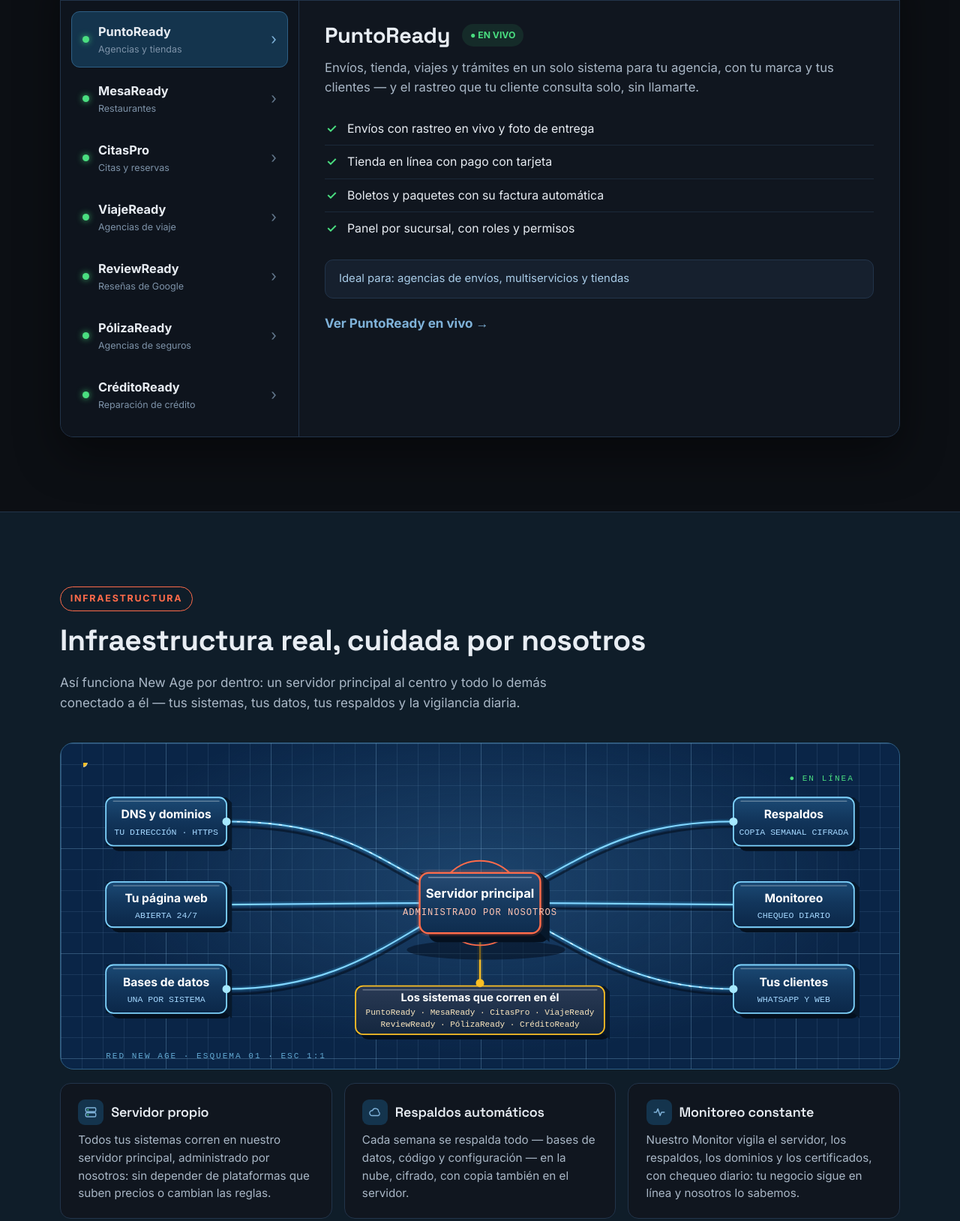
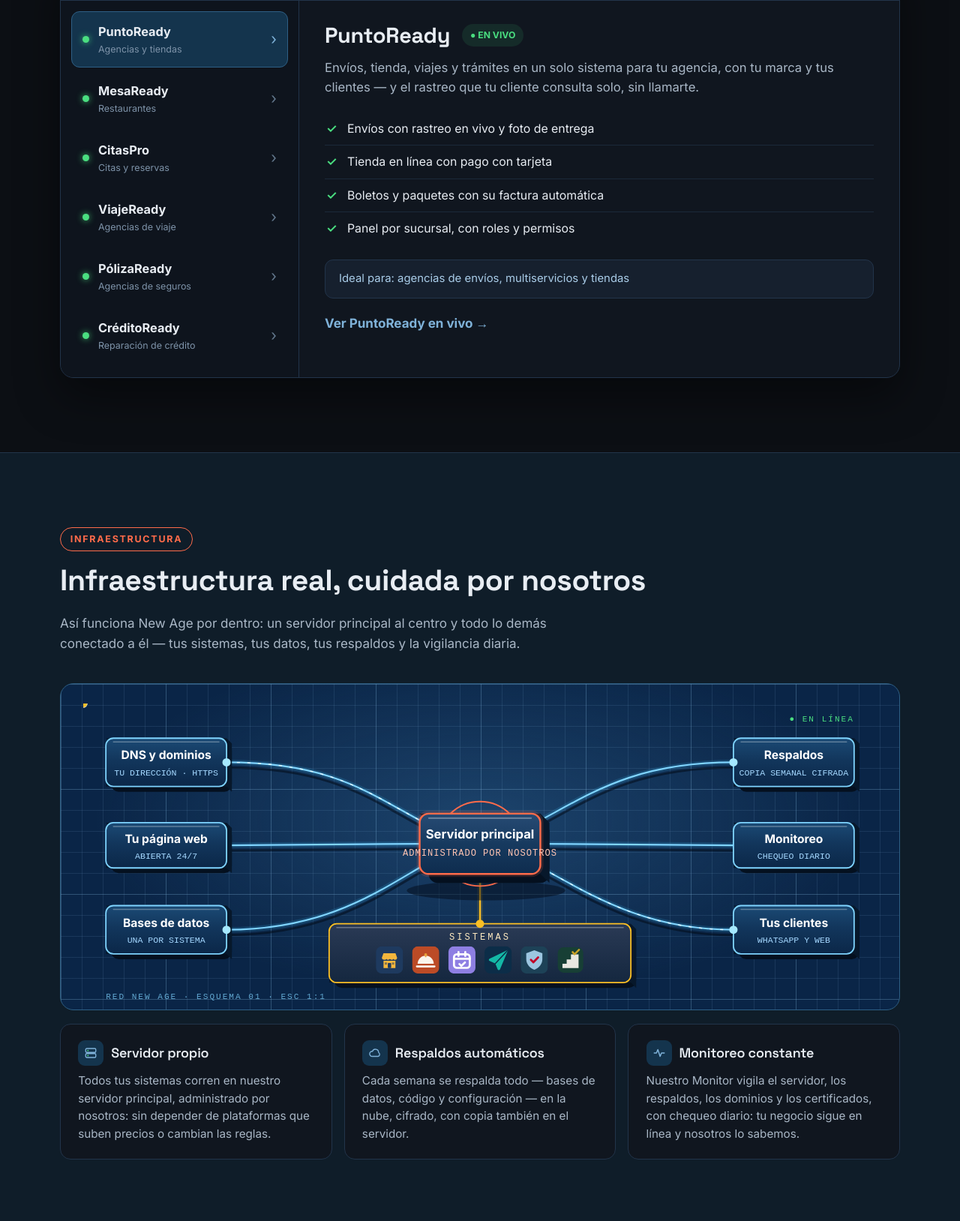
Before and after one commit to lmanzano86-ui/paginas-web, a plain HTML site: page index.html in a window 1280 px wide. Shown: the part 3863-5491 px from the top of the page at 75% size. Drawn offline with Linux system fonts and the light colour scheme.

Commit message:
Portada: ReviewReady fuera de toda la página y bloque de sistemas solo con iconos (decisiones de Lester 2026-11-25). ReviewReady: fuera de la consola (de 7 a 6 sistemas), de su ficha, del pie y de llms.txt. Bloque ámbar del diagrama: solo «SISTEMAS» y los iconos incrustados. Iconos nuevos elegidos por Lester entre las opciones: PuntoReady P1 (la tienda, ámbar sobre azul marino) y ViajeReady V1 (avión de papel, verde azulado sobre azul oscuro) — los dos usaban un pin de mapa y se confundían. Auditoría local sin críticos.

```diff
--- a/index.html
+++ b/index.html
@@ -601,7 +601,7 @@ footer a:hover{color:var(--celeste)}
         <span class="win-dot" style="background:#FBBF24"></span>
         <span class="win-dot" style="background:#4ADE80"></span>
         <span class="panel-url">sistemas.newageprosystem.com</span>
-        <span class="panel-live"><span class="live-dot">●</span> 7 SISTEMAS EN VIVO</span>
+        <span class="panel-live"><span class="live-dot">●</span> 6 SISTEMAS EN VIVO</span>
       </div>
       <div class="console-body">
         <div class="sys-list" id="sysList" role="tablist" aria-label="Sistemas de New Age">
@@ -609,7 +609,6 @@ footer a:hover{color:var(--celeste)}
           <div class="sys-item" data-sys="mesa" role="tab" tabindex="0" aria-selected="false"><span class="sys-dot"></span><div><div class="sys-name">MesaReady</div><div class="sys-tag">Restaurantes</div></div><span class="sys-arrow">›</span></div>
           <div class="sys-item" data-sys="citas" role="tab" tabindex="0" aria-selected="false"><span class="sys-dot"></span><div><div class="sys-name">CitasPro</div><div class="sys-tag">Citas y reservas</div></div><span class="sys-arrow">›</span></div>
           <div class="sys-item" data-sys="viaje" role="tab" tabindex="0" aria-selected="false"><span class="sys-dot"></span><div><div class="sys-name">ViajeReady</div><div class="sys-tag">Agencias de viaje</div></div><span class="sys-arrow">›</span></div>
-          <div class="sys-item" data-sys="review" role="tab" tabindex="0" aria-selected="false"><span class="sys-dot"></span><div><div class="sys-name">ReviewReady</div><div class="sys-tag">Reseñas de Google</div></div><span class="sys-arrow">›</span></div>
           <div class="sys-item" data-sys="poliza" role="tab" tabindex="0" aria-selected="false"><span class="sys-dot"></span><div><div class="sys-name">PólizaReady</div><div class="sys-tag">Agencias de seguros</div></div><span class="sys-arrow">›</span></div>
           <div class="sys-item" data-sys="credito" role="tab" tabindex="0" aria-selected="false"><span class="sys-dot"></span><div><div class="sys-name">CréditoReady</div><div class="sys-tag">Reparación de crédito</div></div><span class="sys-arrow">›</span></div>
         </div>
@@ -758,13 +757,19 @@ footer a:hover{color:var(--celeste)}
           <text x="942" y="185" font-size="15.5" fill="#FFFFFF" text-anchor="middle" font-weight="700">Monitoreo</text>
           <text x="942" y="206" font-size="11.5" fill="#A5D8FF" text-anchor="middle" font-family="ui-monospace,monospace">CHEQUEO DIARIO</text>
           <!-- Sistemas (bloque ancho) -->
-          <rect x="368" y="303" width="330" height="64" rx="10" fill="#04101F"/>
-          <path d="M368 303 L361 296 h330 l7 7 v64 l-7 -7 H361 Z" fill="#07182B"/>
-          <rect x="361" y="296" width="330" height="64" rx="10" fill="url(#gSistemas)" stroke="#FBBF24" stroke-width="1.8"/>
-          <path d="M371 301 h310" stroke="#FFFFFF" stroke-width="1.4" opacity=".3" stroke-linecap="round"/>
-          <text x="526" y="316" font-size="14.5" fill="#FFFFFF" text-anchor="middle" font-weight="700">Los sistemas que corren en él</text>
-          <text x="526" y="334" font-size="11" fill="#FDE9C0" text-anchor="middle" font-family="ui-monospace,monospace">PuntoReady · MesaReady · CitasPro · ViajeReady</text>
-          <text x="526" y="350" font-size="11" fill="#FDE9C0" text-anchor="middle" font-family="ui-monospace,monospace">ReviewReady · PólizaReady · CréditoReady</text>
+          <rect x="333" y="299" width="400" height="78" rx="10" fill="#04101F"/>
+          <path d="M333 299 L326 292 h400 l7 7 v78 l-7 -7 H326 Z" fill="#07182B"/>
+          <rect x="326" y="292" width="400" height="78" rx="10" fill="url(#gSistemas)" stroke="#FBBF24" stroke-width="1.8"/>
+          <path d="M336 297 h380" stroke="#FFFFFF" stroke-width="1.4" opacity=".3" stroke-linecap="round"/>
+          <text x="526" y="313" font-size="12" fill="#FDE9C0" text-anchor="middle" font-family="ui-monospace,monospace" letter-spacing="3">SISTEMAS</text>
+          <svg x="388" y="322" width="36" height="36" viewBox="0 0 64 64" role="img" aria-label="PuntoReady"><rect width="64" height="64" rx="14" fill="#1e3a5f"/><path d="M14 27l3.8-11h28.4L50 27c0 2.8-2.2 4.6-4.6 4.6-1.9 0-3.4-.9-4.2-2.3-.8 1.4-2.3 2.3-4.2 2.3-1.7 0-3.2-.8-4-2-.8 1.2-2.3 2-4 2-1.9 0-3.4-.9-4.2-2.3-.8 1.4-2.3 2.3-4.2 2.3C16.2 31.6 14 29.8 14 27z" fill="#f2b63d"/><path d="M18 34h28v17H18z" fill="#f2b63d"/><rect x="28" y="39" width="8" height="12" rx="1.5" fill="#1e3a5f"/><rect x="21" y="38" width="5" height="5" fill="#1e3a5f" opacity=".55"/><rect x="38" y="38" width="5" height="5" fill="#1e3a5f" opacity=".55"/></svg>
+          <svg x="436" y="322" width="36" height="36" viewBox="0 0 64 64" role="img" aria-label="MesaReady"><rect width="64" height="64" rx="14" fill="#bc4b26"/><path d="M13 41a19 19 0 0 1 38 0z" fill="#faf5ec"/><rect x="9" y="45" width="46" height="4.6" rx="2.3" fill="#faf5ec"/><circle cx="32" cy="19.5" r="3.4" fill="#e8a13a"/><rect x="30.4" y="22" width="3.2" height="3.4" fill="#e8a13a"/></svg>
+          <svg x="484" y="322" width="36" height="36" viewBox="0 0 24 24" role="img" aria-label="CitasPro"><rect width='24' height='24' rx='5' fill='#8E7FE3'/><g fill='none' stroke='white' stroke-width='1.8' stroke-linecap='round'><rect x='5' y='7' width='14' height='12' rx='2.5'/><path d='M5 11h14M9 5v3.5M15 5v3.5'/><path d='m9.8 15.6 1.7 1.7 3.2-3.1'/></g></svg>
+          <svg x="532" y="322" width="36" height="36" viewBox="0 0 64 64" role="img" aria-label="ViajeReady"><rect width="64" height="64" rx="14" fill="#0c2d48"/><path d="M56 8 L12 29 c-2.4 1.1-2.4 4.4 0 5.5 l13.5 6 L31 54 c.8 2.3 4 2.6 5.2.5 L56 8z" fill="#14b8a6"/><path d="M25.5 40.5 L56 8" stroke="#0c2d48" stroke-width="2.6" stroke-linecap="round"/></svg>
+          <svg x="580" y="322" width="36" height="36" viewBox="0 0 64 64" role="img" aria-label="PólizaReady"><rect width="64" height="64" rx="14" fill="#1D4257"/><path d="M32 9l19 7.4V30c0 12-8 20.8-19 25C21 50.8 13 42 13 30V16.4z" fill="#9CC6E0"/><path d="M24 31.5l5.8 5.8L41 26" fill="none" stroke="#C00027" stroke-width="5" stroke-linecap="round" stroke-linejoin="round"/></svg>
+          <svg x="628" y="322" width="36" height="36" viewBox="0 0 64 64" role="img" aria-label="CréditoReady"><rect x="2" y="2" width="60" height="60" rx="14" fill="#173F35"/>
+  <path d="M13 51 V41 h10 V31 h10 V19 h18 v32 Z" fill="#FAF7F0" opacity="0.92"/>
+  <path d="M37 13.5 l4.5 5 L52 8" fill="none" stroke="#C9A227" stroke-width="4.5" stroke-linecap="round" stroke-linejoin="round"/></svg>
         </g>
         <!-- puntos de conexión -->
         <circle cx="190" cy="78" r="5.5" fill="#A5E8FF"/>
@@ -951,7 +956,7 @@ footer a:hover{color:var(--celeste)}
 <footer>
   <div class="contenedor">
     <span>© <span id="anio">2026</span> New Age Professional System — Tampa, Florida · <a href="privacidad.html">Privacidad</a> · <a href="terminos.html">Términos</a> · <a href="aviso-legal.html">Aviso legal</a> · <a href="cookies.html">Cookies</a></span>
-    <span><a href="portal-agentes/">🔑 Portal de agentes</a> · <a href="https://mesaready.newageprosystem.com" target="_blank" rel="noopener">MesaReady</a> · <a href="https://puntoready.newageprosystem.com" target="_blank" rel="noopener">PuntoReady</a> · <a href="https://citaspro.newageprosystem.com" target="_blank" rel="noopener">CitasPro</a> · <a href="https://viajeready.newageprosystem.com" target="_blank" rel="noopener">ViajeReady</a> · <a href="https://reviewready.newageprosystem.com" target="_blank" rel="noopener">ReviewReady</a> · <a href="https://polizaready.newageprosystem.com" target="_blank" rel="noopener">PólizaReady</a></span>
+    <span><a href="portal-agentes/">🔑 Portal de agentes</a> · <a href="https://mesaready.newageprosystem.com" target="_blank" rel="noopener">MesaReady</a> · <a href="https://puntoready.newageprosystem.com" target="_blank" rel="noopener">PuntoReady</a> · <a href="https://citaspro.newageprosystem.com" target="_blank" rel="noopener">CitasPro</a> · <a href="https://viajeready.newageprosystem.com" target="_blank" rel="noopener">ViajeReady</a> · <a href="https://polizaready.newageprosystem.com" target="_blank" rel="noopener">PólizaReady</a></span>
   </div>
 </footer>
 
@@ -1033,9 +1038,6 @@ footer a:hover{color:var(--celeste)}
     viaje: { name: 'ViajeReady', desc: 'Cotización y reserva de traslados y servicios para agencias de viajes, con confirmación al cliente y todo el viaje en orden.',
       feats: ['Reservas y paquetes en un solo lugar','Cotizador de traslados por zona','Pago en línea del cliente','Confirmación automática de cada reserva'],
       ideal: 'Ideal para: agencias de viaje y compañías de traslados', url: 'https://viajeready.newageprosystem.com' },
-    review: { name: 'ReviewReady', desc: 'Pide la reseña en el momento justo y convierte clientes contentos en tu mejor publicidad en Google — con un equipo que lo trabaja por ti.',
-      feats: ['Reseñas reales de clientes reales','Seguimiento por negocio en el panel','Más presencia y confianza en Google','Reportes claros de resultados'],
-      ideal: 'Ideal para: cualquier negocio local que vive de su reputación', url: 'https://reviewready.newageprosystem.com' },
     poliza: { name: 'PólizaReady', desc: 'Clientes, agentes y producción de tu agencia de seguros en un solo panel, listo para vender como servicio a otras agencias.',
       feats: ['Oficina completa en línea, por agencia','Equipo y agentes con sus roles','Catálogo de aseguradoras organizado','Producción y comisiones a la vista'],
       ideal: 'Ideal para: agencias de seguros y sus agentes', url: 'https://polizaready.newageprosystem.com' },
```
Also changed, not shown: llms.txt.
